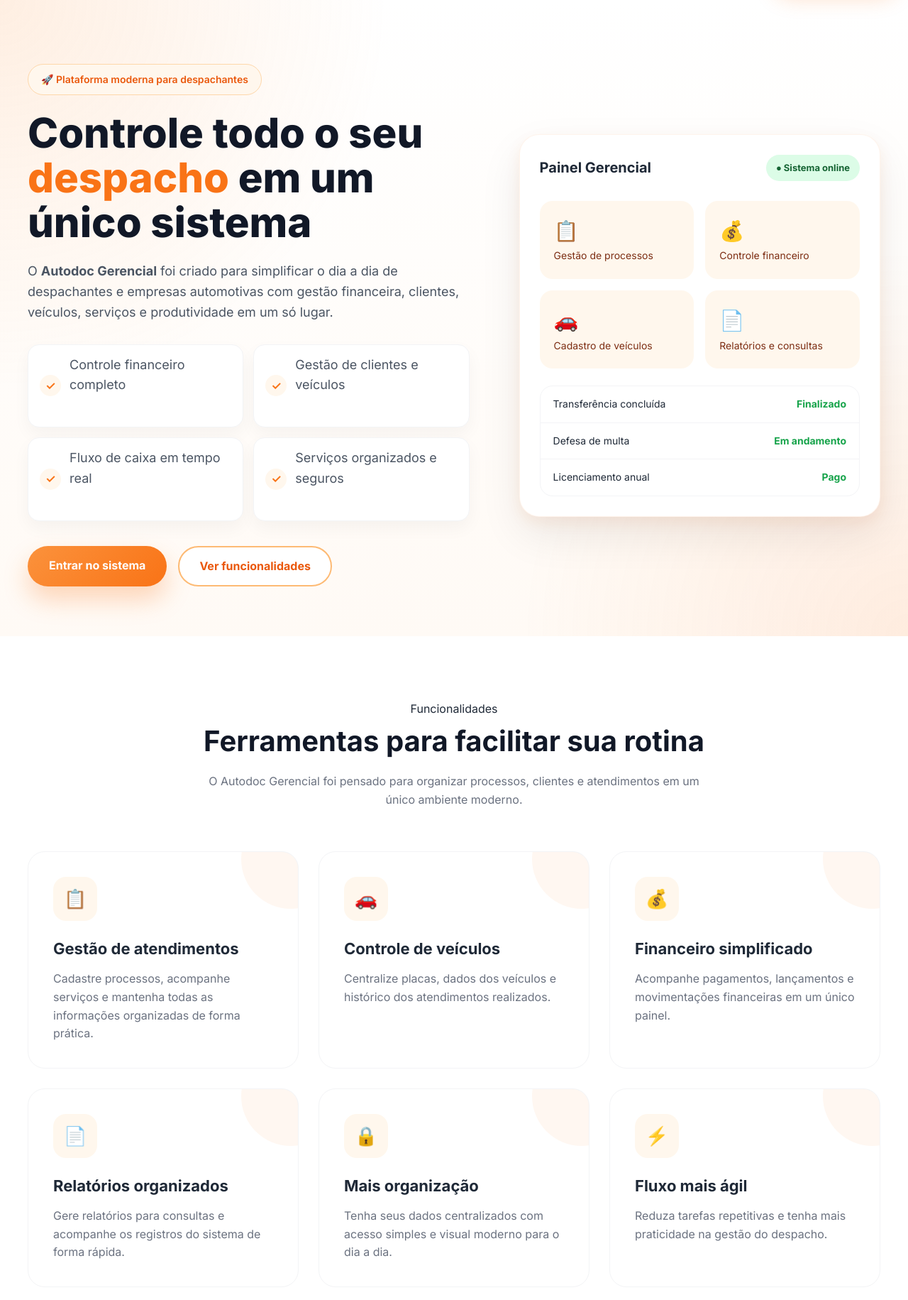
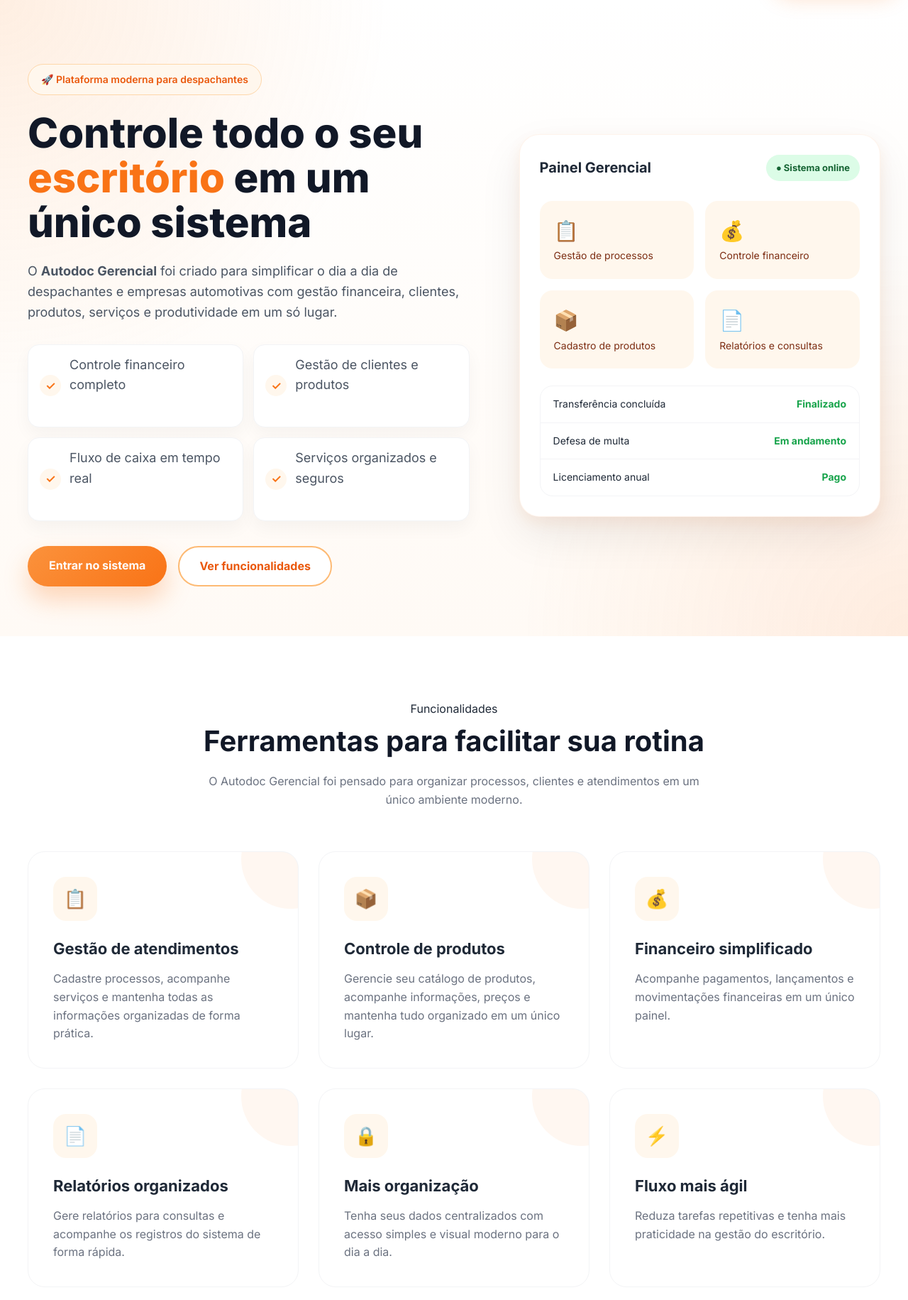
Before and after one commit to TheLuKasMind/autodocgerencial, a PHP site: page /autodocgerencial/gerencial/index.php in a window 1280 px wide. Shown: the part 89-1920 px from the top of the page at 71% size. Run offline with PHP 8.4, Linux system fonts and the light colour scheme.

Commit message:
Ajuste na landing page inicial
- Ajuste em rotas também.

```diff
--- a/default.html
+++ b/default.html
@@ -7,7 +7,7 @@
     <meta http-equiv="refresh" content="0; URL='https://seusite.com/caminho-desejado'">
 
     <script>
-        window.location.href = "gerencial/index.php";
+        window.location.href = "Inicial";
     </script>
 </head>
 <body>
--- a/gerencial/frmInicial.php
+++ b/gerencial/frmInicial.php
@@ -635,13 +635,13 @@
                 </div>
 
                 <h1>
-                    Controle todo o seu <span>despacho</span> em um único sistema
+                    Controle todo o seu <span>escritório</span> em um único sistema
                 </h1>
 
                 <p>
                     O <strong>Autodoc Gerencial</strong> foi criado para simplificar o dia a dia
                     de despachantes e empresas automotivas com gestão financeira,
-                    clientes, veículos, serviços e produtividade em um só lugar.
+                    clientes, produtos, serviços e produtividade em um só lugar.
                 </p>
 
                 <div class="hero-list">
@@ -653,7 +653,7 @@
 
                     <div>
                         <span>✓</span>
-                        <p>Gestão de clientes e veículos</p>
+                        <p>Gestão de clientes e produtos</p>
                     </div>
 
                     <div>
@@ -697,8 +697,8 @@
                         </div>
 
                         <div class="stat">
-                            <strong>🚗</strong>
-                            <span>Cadastro de veículos</span>
+                            <strong>📦</strong>
+                            <span>Cadastro de produtos</span>
                         </div>
 
                         <div class="stat">
@@ -766,13 +766,13 @@
                 </div>
 
                 <div class="benefit">
-                    <div class="benefit-icon">🚗</div>
+                    <div class="benefit-icon">📦</div>
 
-                    <h3>Controle de veículos</h3>
+                    <h3>Controle de produtos</h3>
 
                     <p>
-                        Centralize placas, dados dos veículos e histórico
-                        dos atendimentos realizados.
+                        Gerencie seu catálogo de produtos, acompanhe informações,
+                        preços e mantenha tudo organizado em um único lugar.
                     </p>
                 </div>
 
@@ -816,7 +816,7 @@
 
                     <p>
                         Reduza tarefas repetitivas e tenha mais praticidade
-                        na gestão do despacho.
+                        na gestão do escritório.
                     </p>
                 </div>
 
@@ -850,7 +850,7 @@
 
                     <div class="highlight-item">
                         <span>✔</span>
-                        <p>Cadastro de clientes e veículos</p>
+                        <p>Cadastro de clientes e produtos</p>
                     </div>
 
                     <div class="highlight-item">
@@ -890,7 +890,7 @@
                 <span class="section-badge">Autodoc Gerencial</span>
 
                 <h2>
-                    Leve mais organização para o seu despacho
+                    Leve mais organização para o seu escritório
                 </h2>
 
                 <p>
@@ -992,7 +992,7 @@
             <div class="cta-card">
 
                 <h2>
-                    Pronto para modernizar seu despacho?
+                    Pronto para modernizar seu escritório?
                 </h2>
 
                 <p>
--- a/gerencial/index.php
+++ b/gerencial/index.php
@@ -159,9 +159,8 @@ switch ($url) {
         require 'admin/frmBackup.php';
         break;
 
-
     default:
-        echo 'Página não encontrada. Página: '. $url;
+        // echo 'Página não encontrada. Página: '. $url;
         require '../gerencial/frmInicial.php';
         break;
 }
```
